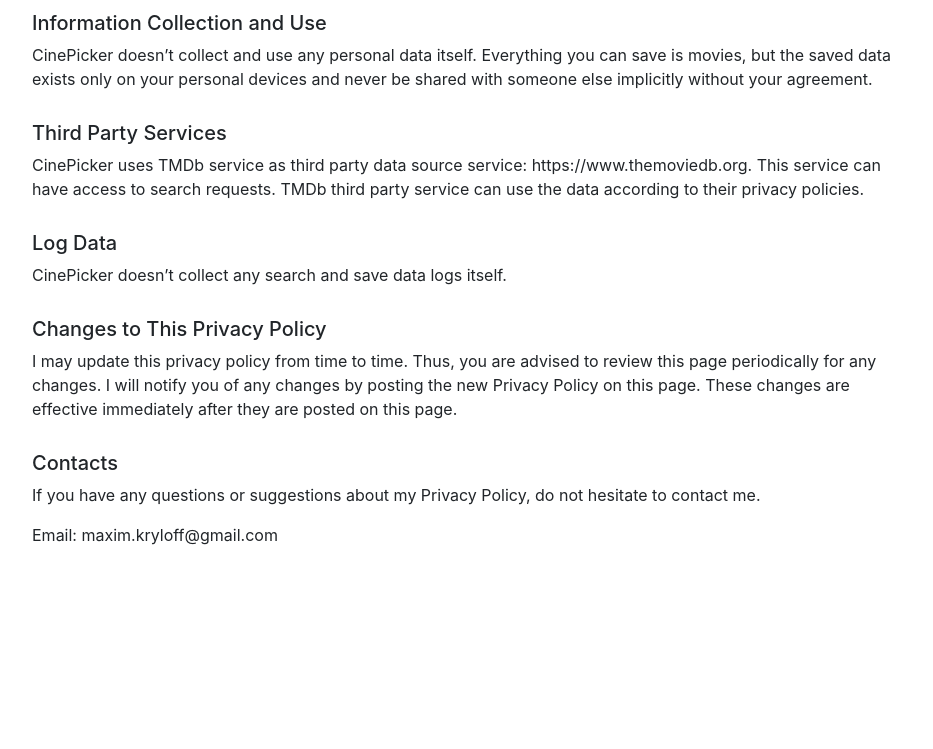
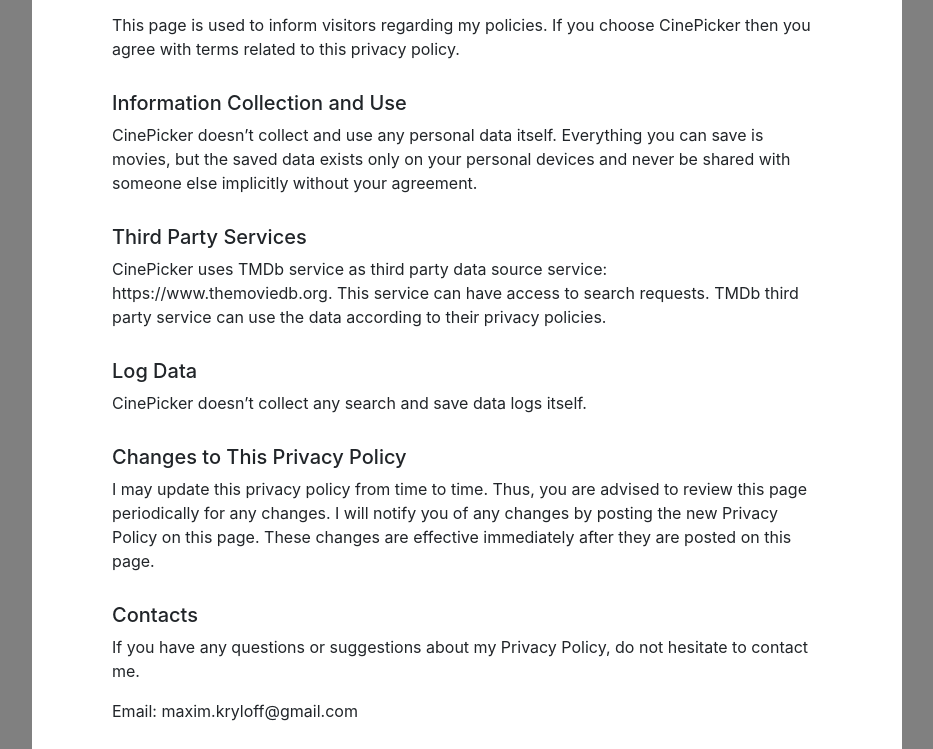
Before and after one commit to maxim-kryloff/CinePickerPrivacyPolicy, a plain HTML site: page index.html in a window 1280 px wide. Shown: the part 185-934 px from the top of the page, without its empty margins (173-1106 px from the left). Before the commit the page ends 800 px from the top, so only its background shows below. Drawn offline with Linux system fonts and the light colour scheme.

Commit message:
Updated styles

```diff
--- a/index.html
+++ b/index.html
@@ -11,14 +11,29 @@
   <title>CinePicker Privacy Policy</title>
 
   <style media="screen">
+    body {
+      background-color: gray;
+    }
+
     .section-end {
       margin-bottom: 30px;
+    }
+
+    .layout-container {
+      min-width: 900px;
+      max-width: 900px;
+    }
+
+    .privacy-policy-container {
+      background-color: white;
+      padding: 80px;
     }
   </style>
 </head>
 
 <body>
-  <div class="container" style="min-width: 900px; max-width: 900px;">
+  <div class="container layout-container">
+    <div class="privacy-policy-container">
       <h1 class="section-end">Privacy Policy</h1>
       <p>CinePicker is a free app. This app is provided by at no cost and is intended for use as is.</p>
       <p class="section-end">This page is used to inform visitors regarding my policies. If you choose CinePicker then you agree with terms related to this privacy policy.</p>
@@ -31,12 +46,14 @@
       <h5>Log Data</h5>
       <p class="section-end">CinePicker doesn’t collect any search and save data logs itself.</p>
       <h5>Changes to This Privacy Policy</h5>
-    <p class="section-end">I may update this privacy policy from time to time. Thus, you are advised to review this page periodically for any changes. I will notify you of any changes by posting the new Privacy Policy on this page. These changes are
+      <p class="section-end">I may update this privacy policy from time to time. Thus, you are advised to review this page periodically for any changes. I will notify you of any changes by posting the new Privacy Policy on this page. These changes
+        are
         effective immediately after they are posted on this page.</p>
       <h5>Contacts</h5>
       <p>If you have any questions or suggestions about my Privacy Policy, do not hesitate to contact me.</p>
       <p>Email: maxim.kryloff@gmail.com</p>
     </div>
+  </div>
 </body>
 
 </html>
```
Lines whose indentation alone changed are shown as unchanged.
